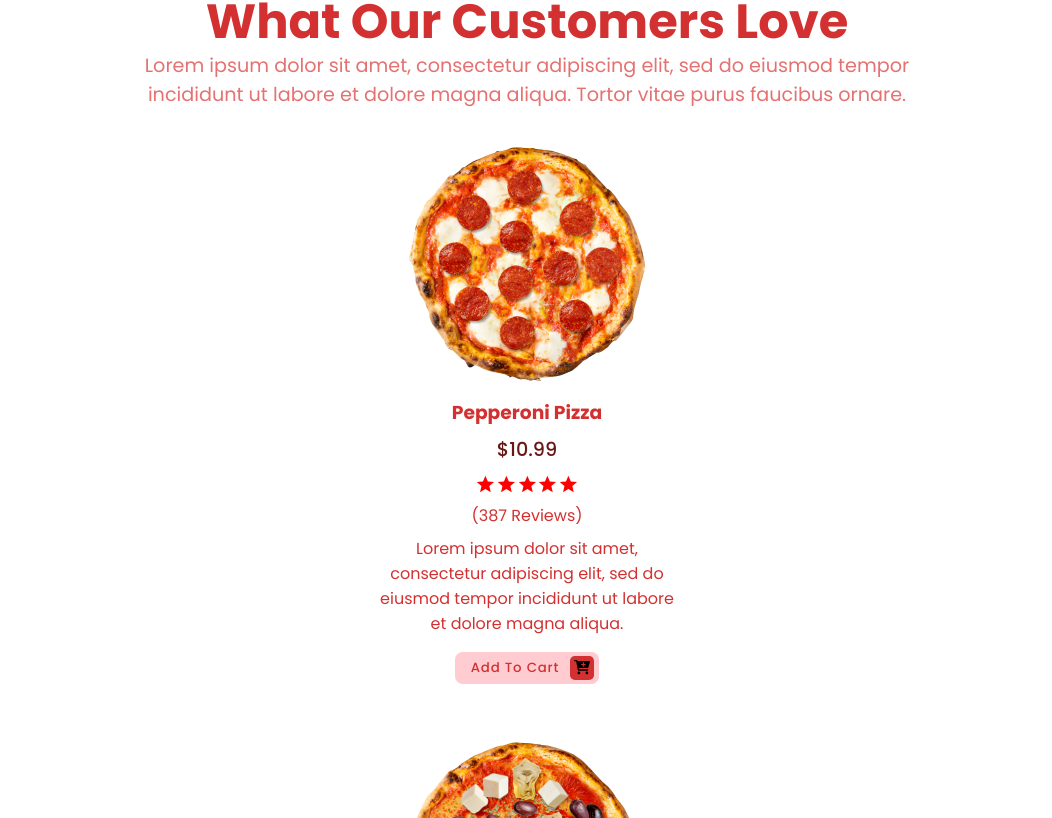
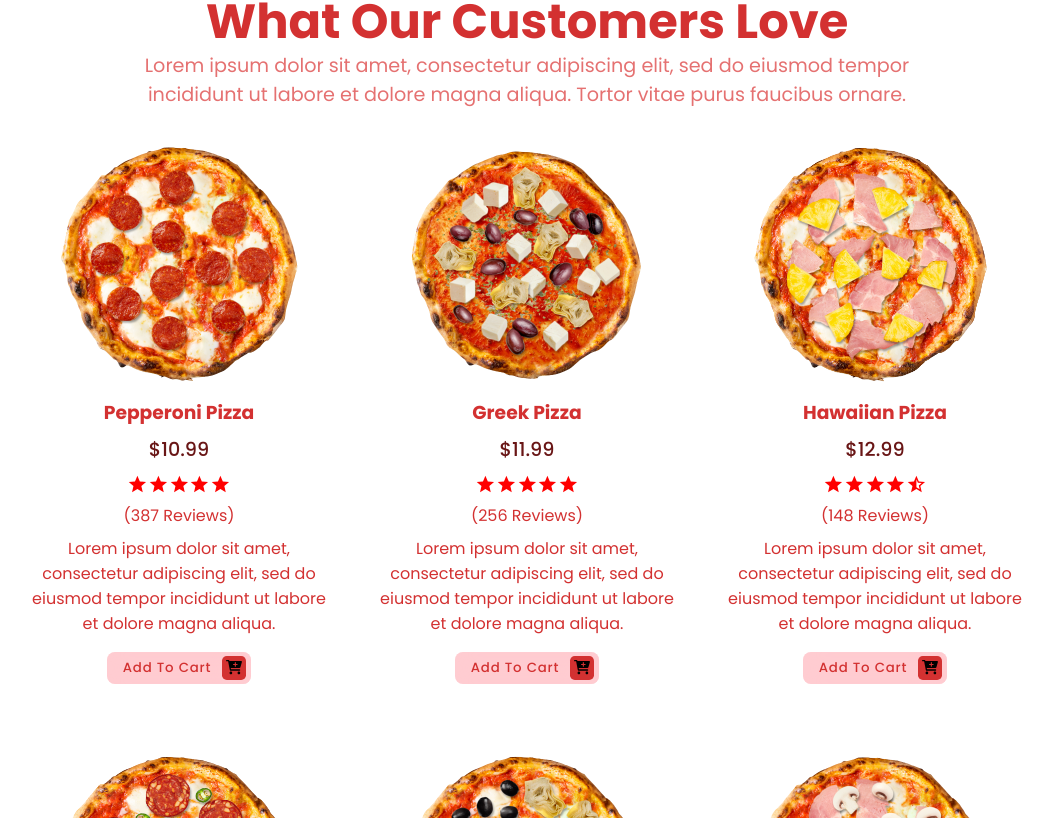
Before and after one commit to zeetaen1989/pizza-delivery, a Next.js app: page / in a window 1280 px wide. Shown: the part 882-1700 px from the top of the page, without its empty margins (113-1165 px from the left). Built offline with nearby package versions, Linux system fonts and the light colour scheme; a web font is replaced by a local one.

Commit message:
style(products selector): grid columns modified

```diff
--- a/components/templates/Popular/Popular.module.scss
+++ b/components/templates/Popular/Popular.module.scss
@@ -8,8 +8,8 @@
 
   .products {
     display: grid;
-    grid-template-columns: repeat(auto-fit, minmax(18.75rem, 1fr));
-    gap: 2rem;
+    grid-template-columns: repeat(3, 1fr);
+    gap: 3rem;
     text-align: center;
   }
 }
```
